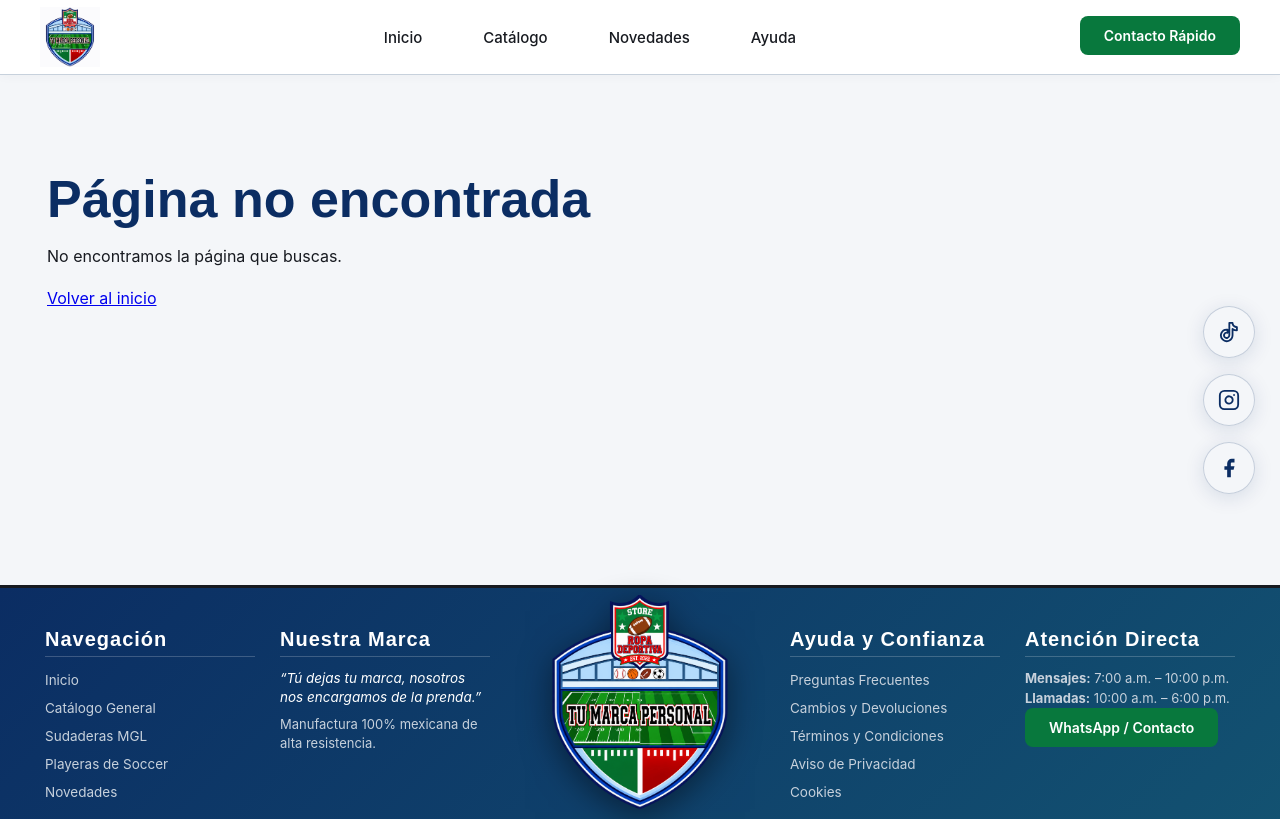
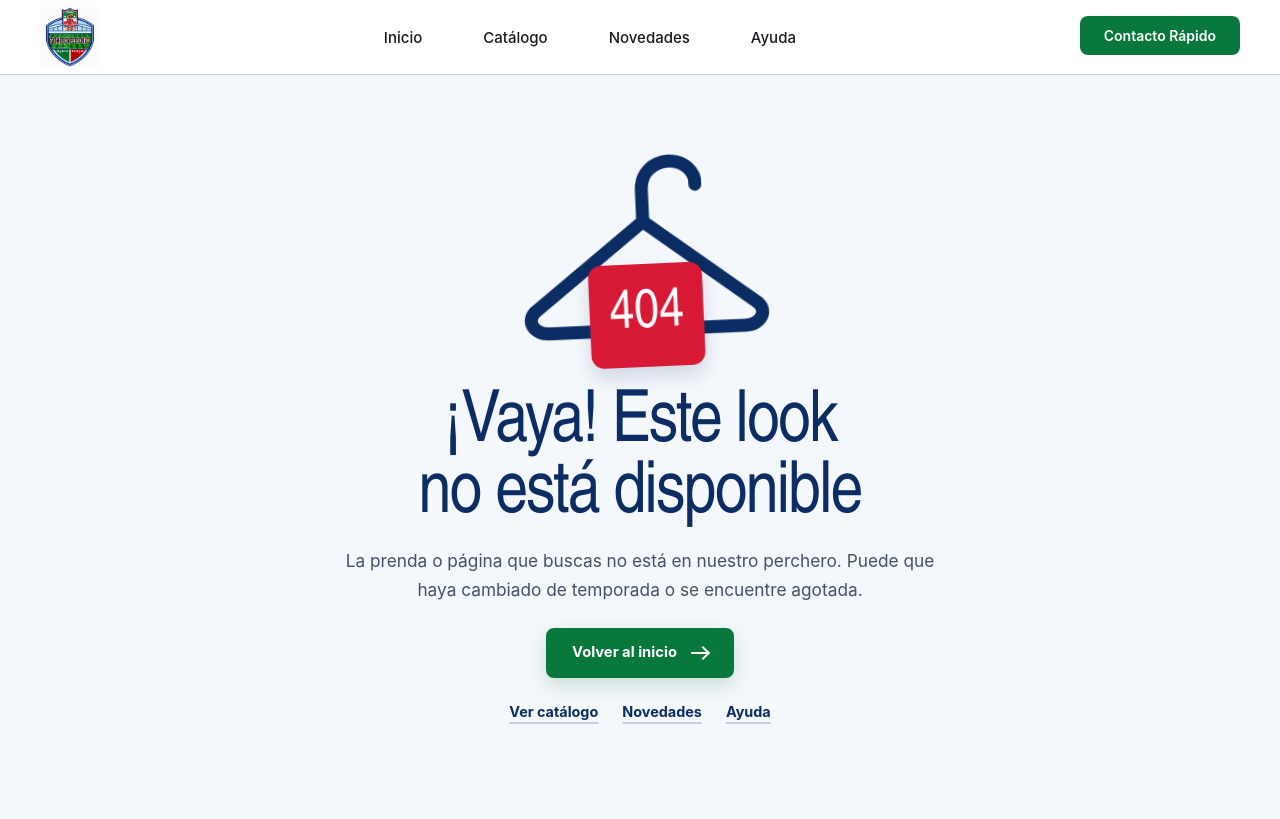
Before and after one commit to gestionstvys/tmpersonalmuestrasv1.10, a plain HTML site: page 404.html in a window 1280 px wide. Shown: the top 819 px of the page. Drawn offline with Linux system fonts and the light colour scheme.

Commit message:
Actualización del sitio

```diff
--- a/404.html
+++ b/404.html
@@ -3,26 +3,57 @@
 <head>
   <meta charset="utf-8">
   <meta name="viewport" content="width=device-width, initial-scale=1">
-  <title>Página no encontrada | Tu Marca Personal</title>
-  <link rel="icon" type="image/png" href="codigo/img/logos/Icono_tmp.png">
-  <link rel="stylesheet" href="codigo/site-shell.css">
-  <link rel="stylesheet" href="codigo/menu/menu.css">
-  <link rel="stylesheet" href="codigo/footer/footer.css">
-  <link rel="stylesheet" href="codigo/floating%20buttons/floating_buttons.css">
+  <meta name="robots" content="noindex,follow">
+  <base href="/">
+  <title>Error 404 | Página no encontrada</title>
+  <link rel="icon" type="image/png" href="/codigo/img/logos/Icono_tmp.png">
+  <link rel="stylesheet" href="/codigo/site-shell.css">
+  <link rel="stylesheet" href="/codigo/menu/menu.css">
+  <link rel="stylesheet" href="/codigo/footer/footer.css">
+  <link rel="stylesheet" href="/codigo/floating%20buttons/floating_buttons.css">
+  <link rel="stylesheet" href="/codigo/404-page.css">
 </head>
-<body id="top">
+<body id="top" class="error404">
   <a class="skip-link" href="#contenido-principal">Saltar al contenido</a>
   <div id="site-header"></div>
-  <main id="contenido-principal" class="page-content">
-    <h1>Página no encontrada</h1>
-    <p>No encontramos la página que buscas.</p>
-    <p><a href="index.html">Volver al inicio</a></p>
+
+  <main id="contenido-principal" class="error404-main">
+    <section class="error404-layout" aria-labelledby="error404-title">
+      <div class="error404-scene" data-motion-scene aria-hidden="true">
+        <div class="error404-hanger">
+          <svg class="error404-hanger__svg" viewBox="0 0 320 280" focusable="false" aria-hidden="true">
+            <path class="error404-hanger__path" d="M160 126V86C160 55 196 42 218 61C224 67 227 74 226 82" />
+            <path class="error404-hanger__path" d="M160 125 25 229C10 240 19 258 39 258H281C301 258 310 240 295 229L160 125Z" />
+          </svg>
+          <span class="error404-hanger__tag">404</span>
+        </div>
+      </div>
+
+      <div class="error404-copy">
+        <h1 class="error404-title" id="error404-title">¡Vaya! Este look no está disponible</h1>
+        <p class="error404-description">La prenda o página que buscas no está en nuestro perchero. Puede que haya cambiado de temporada o se encuentre agotada.</p>
+
+        <div class="error404-actions">
+          <a class="error404-button error404-button--primary" href="/index.html">
+            Volver al inicio <span class="error404-arrow" aria-hidden="true"></span>
+          </a>
+        </div>
+
+        <nav class="error404-categories" aria-label="Enlaces sugeridos">
+          <a href="/catalogo.html">Ver catálogo</a>
+          <a href="/novedades.html">Novedades</a>
+          <a href="/ayuda.html">Ayuda</a>
+        </nav>
+      </div>
+    </section>
   </main>
+
   <div id="site-footer"></div>
   <div id="site-floating-buttons"></div>
-  <script defer src="codigo/site-shell.js"></script>
-  <script defer src="codigo/menu/menu.js"></script>
-  <script defer src="codigo/footer/footer.js"></script>
-  <script defer src="codigo/floating%20buttons/floating_buttons.js"></script>
+  <script defer src="/codigo/site-shell.js"></script>
+  <script defer src="/codigo/menu/menu.js"></script>
+  <script defer src="/codigo/footer/footer.js"></script>
+  <script defer src="/codigo/floating%20buttons/floating_buttons.js"></script>
+  <script defer src="/codigo/404-page.js"></script>
 </body>
 </html>
--- /dev/null
+++ b/codigo/404-page.css
@@ -0,0 +1,286 @@
+:root {
+  --error404-navy: #0b2d63;
+  --error404-red: #d71935;
+  --error404-green: #08783d;
+  --error404-ink: #171a20;
+  --error404-muted: #445166;
+  --error404-paper: #f4f7fb;
+  --error404-line: #c7d1dc;
+  --error404-ease-out: cubic-bezier(0.23, 1, 0.32, 1);
+  --error404-ease-in-out: cubic-bezier(0.77, 0, 0.175, 1);
+}
+
+body.error404 {
+  display: flex;
+  min-height: 100vh;
+  min-height: 100svh;
+  flex-direction: column;
+  overflow-x: hidden;
+  color: var(--error404-ink);
+  background: var(--error404-paper);
+}
+
+body.error404 #site-floating-buttons {
+  display: none;
+}
+
+.error404-main {
+  display: grid;
+  flex: 1;
+  place-items: center;
+  padding: clamp(30px, 5vh, 56px) 20px;
+  background: var(--error404-paper);
+}
+
+.error404-layout {
+  display: grid;
+  justify-items: center;
+  width: min(100%, 640px);
+  text-align: center;
+}
+
+.error404-scene {
+  position: relative;
+  width: min(280px, calc(100vw - 48px));
+  height: 260px;
+  margin: 0 auto 15px;
+  isolation: isolate;
+  animation: error404-scene-arrive 620ms var(--error404-ease-out) both;
+}
+
+.error404-hanger {
+  position: absolute;
+  top: 5px;
+  left: 50%;
+  width: min(260px, 100%);
+  height: 240px;
+  transform: translateX(-50%) rotate(0);
+  transform-origin: 50% 40px;
+  animation: error404-hanger-swing 4.2s var(--error404-ease-in-out) infinite;
+}
+
+.error404-hanger__svg {
+  display: block;
+  width: 100%;
+  height: auto;
+  overflow: visible;
+}
+
+.error404-hanger__path {
+  fill: none;
+  stroke: var(--error404-navy);
+  stroke-width: 16px;
+  stroke-linecap: round;
+  stroke-linejoin: round;
+}
+
+.error404-hanger__tag {
+  position: absolute;
+  top: 60%;
+  left: 50%;
+  display: grid;
+  width: 44%;
+  height: 43%;
+  place-items: center;
+  border-radius: 13px;
+  color: #fff;
+  background: var(--error404-red);
+  box-shadow: 0 10px 18px rgb(11 45 99 / 15%);
+  font-family: "Bebas Neue", "Arial Narrow", Impact, sans-serif;
+  font-size: clamp(2.6rem, 11vw, 3.4rem);
+  line-height: 1;
+  transform: translateX(-50%);
+}
+
+.error404-copy {
+  width: min(100%, 600px);
+  animation: error404-copy-arrive 620ms 80ms var(--error404-ease-out) both;
+}
+
+.error404-title {
+  max-width: 18ch;
+  margin: 0 auto;
+  color: var(--error404-navy);
+  font-family: "Bebas Neue", "Arial Narrow", Impact, sans-serif;
+  font-size: clamp(2.8rem, 6vw, 4.5rem);
+  font-weight: 400;
+  letter-spacing: -0.025em;
+  line-height: 0.98;
+  text-wrap: balance;
+}
+
+.error404-description {
+  max-width: 58ch;
+  margin: 16px auto 0;
+  color: var(--error404-muted);
+  font-size: clamp(1rem, 1.5vw, 1.08rem);
+  line-height: 1.65;
+}
+
+.error404-actions {
+  display: flex;
+  justify-content: center;
+  margin-top: 24px;
+}
+
+.error404-button {
+  display: inline-flex;
+  min-height: 50px;
+  align-items: center;
+  justify-content: center;
+  gap: 14px;
+  padding: 0 24px;
+  border: 2px solid var(--error404-green);
+  border-radius: 8px;
+  color: #fff;
+  background: var(--error404-green);
+  box-shadow: 0 8px 18px rgb(8 120 61 / 17%);
+  font: 700 0.92rem/1.2 Inter, Arial, sans-serif;
+  text-decoration: none;
+  transition: background-color 180ms ease, border-color 180ms ease, transform 180ms var(--error404-ease-out);
+}
+
+.error404-arrow {
+  position: relative;
+  display: inline-block;
+  width: 17px;
+  height: 2px;
+  background: currentColor;
+  transition: transform 180ms var(--error404-ease-out);
+}
+
+.error404-arrow::after {
+  position: absolute;
+  top: -4px;
+  right: 0;
+  width: 8px;
+  height: 8px;
+  border-top: 2px solid currentColor;
+  border-right: 2px solid currentColor;
+  content: "";
+  transform: rotate(45deg);
+}
+
+.error404-categories {
+  display: flex;
+  flex-wrap: wrap;
+  justify-content: center;
+  gap: 10px 24px;
+  margin-top: 25px;
+}
+
+.error404-categories a {
+  color: var(--error404-navy);
+  font-size: 0.9rem;
+  font-weight: 700;
+  text-decoration: underline;
+  text-decoration-color: var(--error404-line);
+  text-decoration-thickness: 2px;
+  text-underline-offset: 5px;
+  transition: color 160ms ease, text-decoration-color 160ms ease;
+}
+
+.error404-button:focus-visible,
+.error404-categories a:focus-visible {
+  outline: 3px solid var(--error404-red);
+  outline-offset: 4px;
+}
+
+.error404-categories a:hover {
+  color: var(--error404-red);
+  text-decoration-color: currentColor;
+}
+
+@media (hover: hover) and (pointer: fine) {
+  .error404-button:hover {
+    transform: translateY(-2px);
+  }
+
+  .error404-button:hover .error404-arrow {
+    transform: translateX(3px);
+  }
+}
+
+html.error404-motion-paused .error404-scene * {
+  animation-play-state: paused !important;
+}
+
+@keyframes error404-scene-arrive {
+  from { opacity: 0; transform: translateY(12px); }
+  to { opacity: 1; transform: translateY(0); }
+}
+
+@keyframes error404-copy-arrive {
+  from { opacity: 0; transform: translateY(12px); }
+  to { opacity: 1; transform: translateY(0); }
+}
+
+@keyframes error404-hanger-swing {
+  0%, 100% { transform: translateX(-50%) rotate(-4deg); }
+  50% { transform: translateX(-50%) rotate(4deg); }
+}
+
+@media (max-width: 620px) {
+  .error404-main {
+    padding: 28px 18px;
+  }
+
+  .error404-scene {
+    height: 240px;
+    margin-bottom: 10px;
+  }
+
+  .error404-hanger {
+    top: 4px;
+    width: min(240px, 100%);
+    height: 224px;
+    transform-origin: 50% 36px;
+  }
+
+  .error404-hanger__tag {
+    border-radius: 12px;
+  }
+
+  .error404-title {
+    max-width: 14ch;
+    font-size: clamp(2.5rem, 10vw, 3.5rem);
+  }
+
+  .error404-description {
+    margin-top: 13px;
+    font-size: 0.98rem;
+  }
+
+  .error404-actions {
+    margin-top: 20px;
+  }
+
+  .error404-button {
+    width: min(100%, 320px);
+  }
+
+  .error404-categories {
+    gap: 10px 17px;
+    margin-top: 22px;
+  }
+}
+
+@media (prefers-reduced-motion: reduce) {
+  .error404-scene,
+  .error404-copy,
+  .error404-hanger {
+    animation: none !important;
+    opacity: 1;
+    transform: none;
+  }
+
+  .error404-hanger {
+    transform: translateX(-50%);
+  }
+
+  .error404-button,
+  .error404-arrow,
+  .error404-categories a {
+    transition-duration: 120ms;
+  }
+}
--- /dev/null
+++ b/codigo/404-page.js
@@ -0,0 +1,24 @@
+(() => {
+  const scene = document.querySelector("[data-motion-scene]");
+  if (!scene) return;
+
+  let sceneVisible = true;
+  const updateMotion = () => {
+    document.documentElement.classList.toggle(
+      "error404-motion-paused",
+      document.hidden || !sceneVisible,
+    );
+  };
+
+  document.addEventListener("visibilitychange", updateMotion);
+
+  if ("IntersectionObserver" in window) {
+    const observer = new IntersectionObserver(([entry]) => {
+      sceneVisible = entry.isIntersecting;
+      updateMotion();
+    }, { threshold: 0.05 });
+    observer.observe(scene);
+  }
+
+  updateMotion();
+})();
```
Also changed, not shown: 1 other file.
